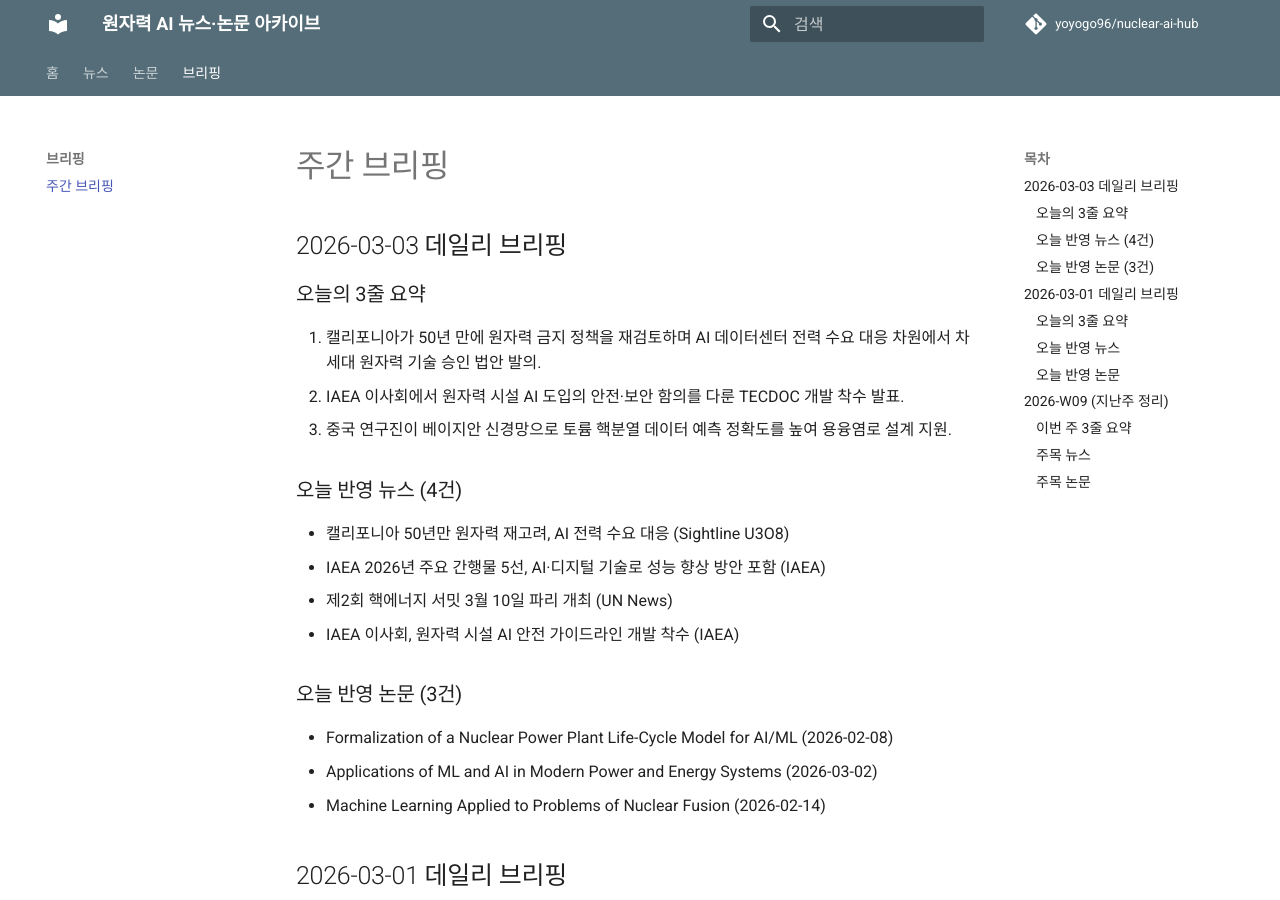
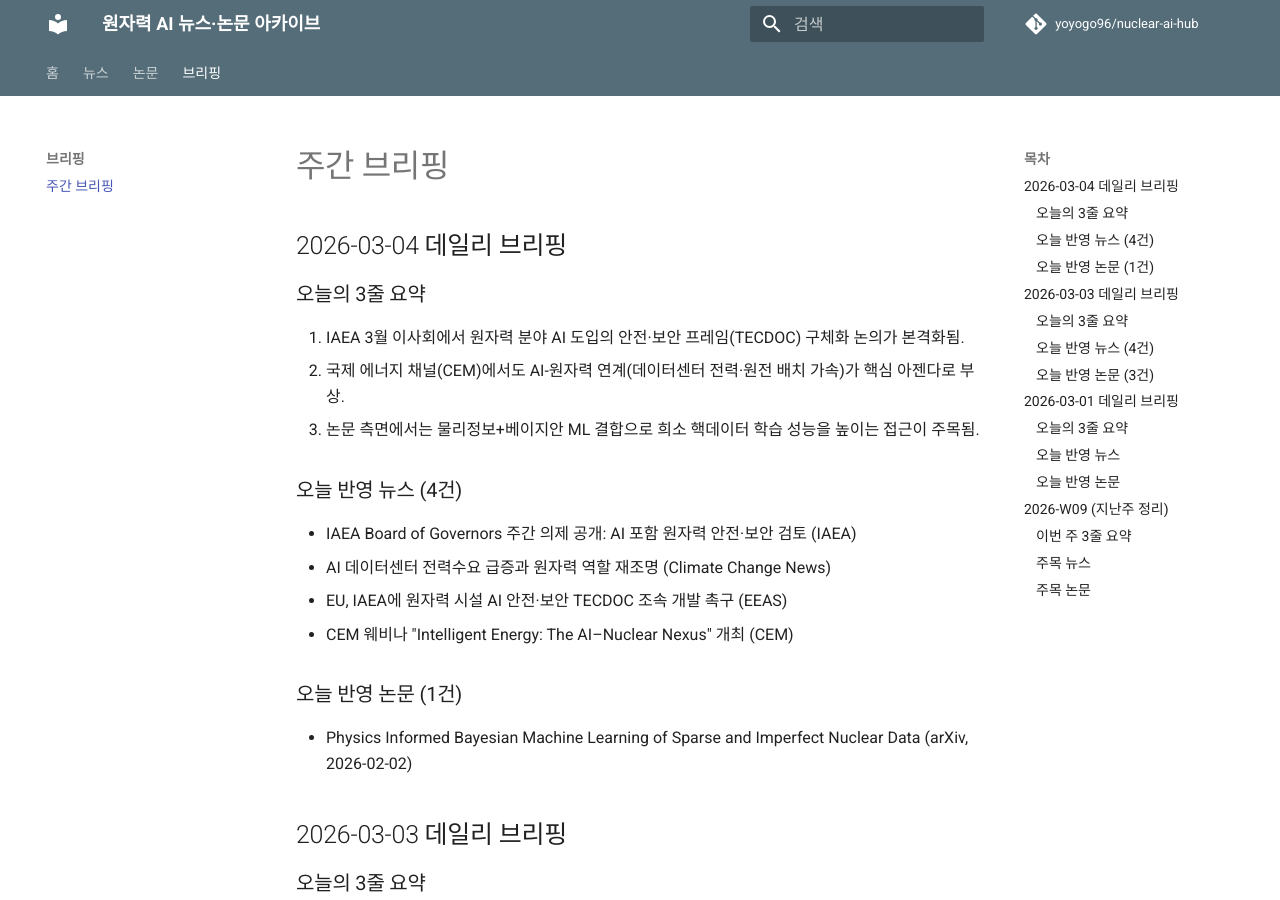
Before and after one commit to yoyogo96/nuclear-ai-hub, an MkDocs documentation site: the page built from docs/briefings/index.md, in a window 1280 px wide and 900 px high. Built offline with MkDocs 1.6.1 and Material for MkDocs 9.7.7, drawn with Linux system fonts in a browser that asks for light colours; comment, search, counter and statistics services are not loaded.

Commit message:
chore: 2026-03-04 daily update for nuclear AI hub

```diff
--- a/docs/briefings/index.md
+++ b/docs/briefings/index.md
@@ -1,4 +1,20 @@
 # 주간 브리핑
+
+## 2026-03-04 데일리 브리핑
+
+### 오늘의 3줄 요약
+1. IAEA 3월 이사회에서 원자력 분야 AI 도입의 안전·보안 프레임(TECDOC) 구체화 논의가 본격화됨.
+2. 국제 에너지 채널(CEM)에서도 AI-원자력 연계(데이터센터 전력·원전 배치 가속)가 핵심 아젠다로 부상.
+3. 논문 측면에서는 물리정보+베이지안 ML 결합으로 희소 핵데이터 학습 성능을 높이는 접근이 주목됨.
+
+### 오늘 반영 뉴스 (4건)
+- IAEA Board of Governors 주간 의제 공개: AI 포함 원자력 안전·보안 검토 (IAEA)
+- AI 데이터센터 전력수요 급증과 원자력 역할 재조명 (Climate Change News)
+- EU, IAEA에 원자력 시설 AI 안전·보안 TECDOC 조속 개발 촉구 (EEAS)
+- CEM 웨비나 "Intelligent Energy: The AI–Nuclear Nexus" 개최 (CEM)
+
+### 오늘 반영 논문 (1건)
+- Physics Informed Bayesian Machine Learning of Sparse and Imperfect Nuclear Data (arXiv, 2026-02-02)
 
 ## 2026-03-03 데일리 브리핑
 
--- a/docs/news/index.md
+++ b/docs/news/index.md
@@ -4,3 +4,6 @@
 
 - [📰 일반 원자력 뉴스](nuclear.md)
 - [🤖 원자력 AI 뉴스](nuclear-ai.md)
+
+
+> 최종 업데이트: 2026-03-04
--- a/docs/news/nuclear-ai.md
+++ b/docs/news/nuclear-ai.md
@@ -1,4 +1,14 @@
 # 원자력 AI 뉴스
+
+## 2026-03-04 업데이트 (데일리)
+
+### EU, IAEA에 "원자력 시설 AI 안전·보안 TECDOC" 신속 개발 촉구
+- 출처: [EU 비엔나대표부 성명(Agenda Item 2)](https://www.eeas.europa.eu/delegations/vienna-international-organisations/eu-statement-agenda-item-2-nuclear-and-radiation-safety_en)
+- 한 줄 요약: EU가 IAEA 이사회에서 원자력 시설 AI 도입의 위험·편익 균형과 안전·보안 가이드(TECDOC) 조속 발간 필요성을 공식 제기.
+
+### CEM 웨비나 "Intelligent Energy: The AI–Nuclear Nexus" 개최
+- 출처: [Clean Energy Ministerial](https://www.cleanenergyministerial.org/events/intelligent-energy-the-ai-nuclear-nexus/)
+- 한 줄 요약: 국제 에너지 협력 채널에서 AI 전력수요 대응을 위한 원자력 활용과 AI 기반 원전 배치 가속 방안을 주제로 공개 논의 진행.
 
 ## 2026-03-03 업데이트 (데일리)
 
--- a/docs/news/nuclear.md
+++ b/docs/news/nuclear.md
@@ -1,4 +1,14 @@
 # 일반 원자력 뉴스
+
+## 2026-03-04 업데이트 (데일리)
+
+### IAEA 이사회 주간 개막, 원자력·AI 안전 논의 본격화
+- 출처: [IAEA 미디어 어드바이저리](https://www.iaea.org/newscenter/mediaadvisories/press-arrangements-for-iaea-board-of-governors-meeting-2-6-march-2026)
+- 한 줄 요약: IAEA가 3월 이사회(3/2~3/6) 의제를 공개하며 AI를 포함한 원자력 안전·보안 이슈를 핵심 검토 항목으로 제시.
+
+### AI 데이터센터 전력수요 급증, 원자력의 계통 역할 재조명
+- 출처: [Climate Change News](https://www.climatechangenews.com/2026/03/03/explainer-will-ai-data-centres-make-or-break-the-energy-transition/)
+- 한 줄 요약: AI 데이터센터 전력수요 급증으로 24/7 무탄소 전원 필요성이 커지며 원자력(기존 원전+차세대 원자로) 활용 논의가 가속.
 
 ## 2026-03-03 업데이트 (데일리)
 
--- a/docs/papers/index.md
+++ b/docs/papers/index.md
@@ -1,4 +1,16 @@
 # 최신 논문
+
+## [Physics Informed Bayesian Machine Learning of Sparse and Imperfect Nuclear Data](https://arxiv.org/abs/2602.01808)
+- 저자: Junchen Pei 외
+- 연도/학회(저널): 2026-02-02, arXiv (nucl-th)
+- 한 줄 요약: 물리모델 기반 사전정보를 베이지안 ML에 결합해 희소·불완전 핵분열 수율 데이터를 보정하고 에너지 의존성을 더 안정적으로 추정.
+
+### 핵심 기여
+1. 물리모델 posterior를 informative prior로 주입해 소량 데이터 학습 한계 완화
+2. 누적 핵분열 수율 제약을 포함해 물리 일관성 유지
+3. 고비용 핵데이터 평가에 적용 가능한 베이지안 추론 워크플로우 제시
+
+---
 
 ## [Formalization of a Nuclear Power Plant Life-Cycle Model for AI and Machine Learning Applications](https://dmitrishin.github.io/publications/)
 - 저자: Yuriy Dmitrishin
```
